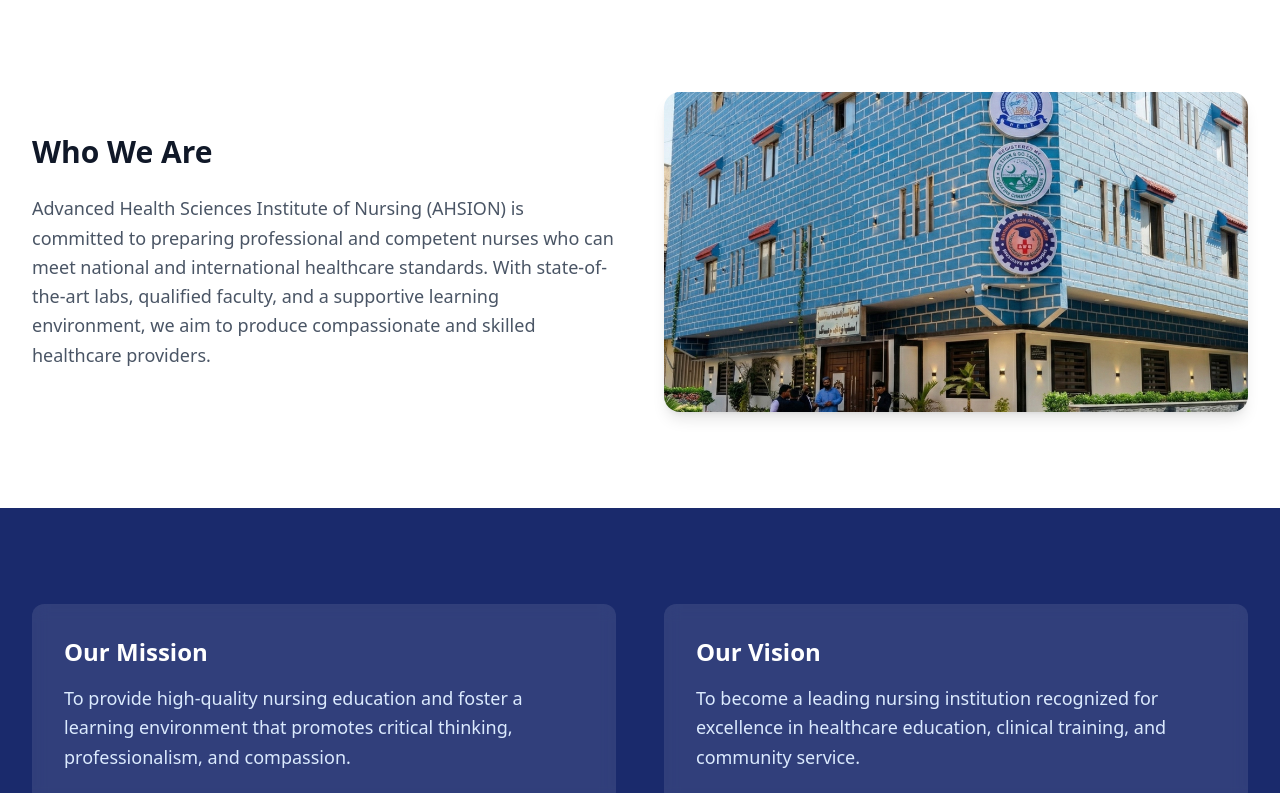
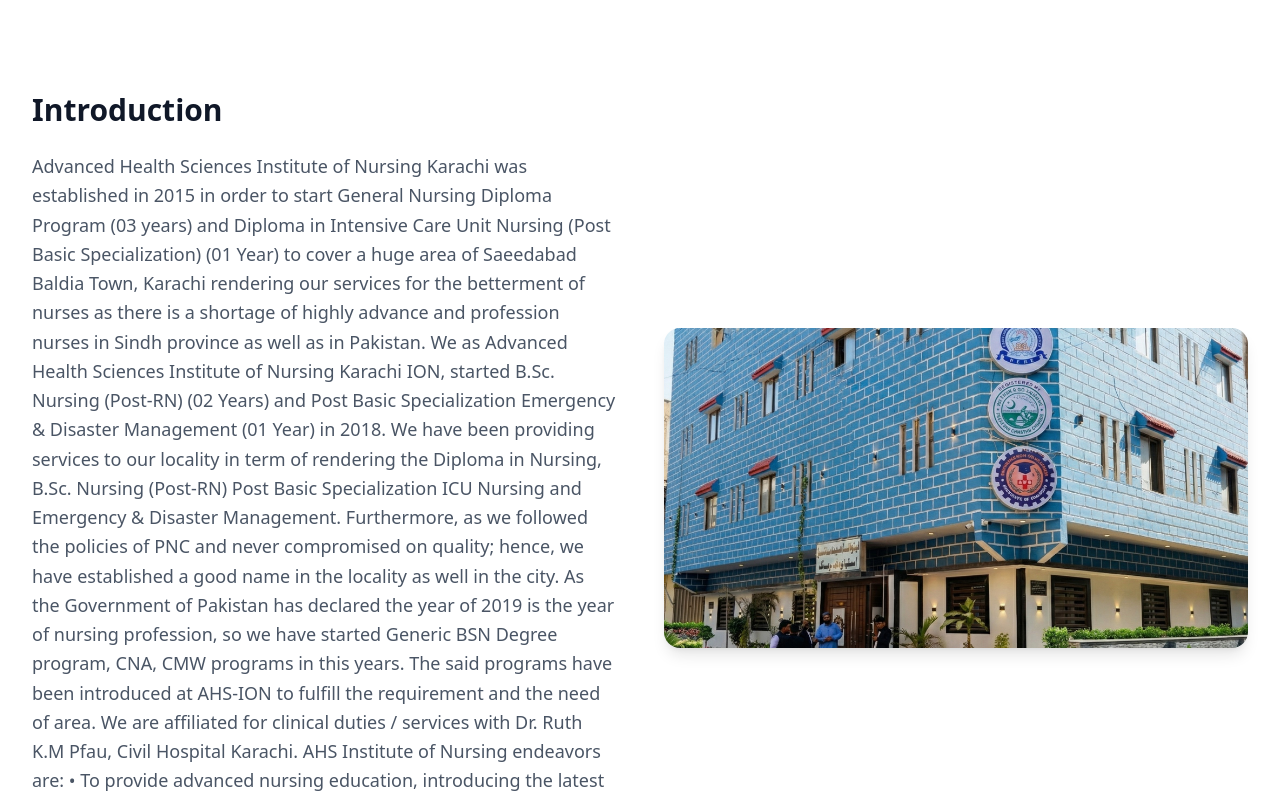
Before and after one commit to AHSANKHAN1999/ahsion-website, a Next.js app: page /about in a window 1280 px wide. Shown: the part 360-1153 px from the top of the page. Built offline with nearby package versions, Linux system fonts and the light colour scheme.

Commit message:
Updated Introduction,update massage navbar, Mission and Vision text

```diff
--- a/src/data/siteData.js
+++ b/src/data/siteData.js
@@ -10,7 +10,7 @@ export const siteData = {
     { label: "Home", link: "/" },
     { label: "About", link: "/about", sub_navigation: [
         { label: "Our Vision & Mission", link: "/about" }, // Agar koi aur page hai
-        { label: "Leadership Messages", link: "/about/messages" }, // Aapka Messages Page
+        { label: "Messages of Director", link: "/about/messages" }, // Aapka Messages Page
         { label: "Affiliations", link: "/affiliations" },
         { label: "Contact", link: "/contact" }
       ]},
@@ -65,17 +65,25 @@ export const siteData = {
         },
         {
           type: "content",
-          title: "Who We Are",
-          text: "Advanced Health Sciences Institute of Nursing (AHSION) is committed to preparing professional and competent nurses who can meet national and international healthcare standards. With state-of-the-art labs, qualified faculty, and a supportive learning environment, we aim to produce compassionate and skilled healthcare providers.",
-          image: "/images/about-main.jpg",
+          title: "Introduction",
+text: `Advanced Health Sciences Institute of Nursing Karachi was established in 2015 in order to start General Nursing Diploma Program (03 years) and Diploma in Intensive Care Unit Nursing (Post Basic Specialization) (01 Year) to cover a huge area of Saeedabad Baldia Town, Karachi rendering our services for the betterment of nurses as there is a shortage of highly advance and profession nurses in Sindh province as well as in Pakistan. We as Advanced Health Sciences Institute of Nursing Karachi ION, started B.Sc. Nursing (Post-RN) (02 Years) and Post Basic Specialization Emergency & Disaster Management (01 Year) in 2018.
+
+    We have been providing services to our locality in term of rendering the Diploma in Nursing, B.Sc. Nursing (Post-RN) Post Basic Specialization ICU Nursing and Emergency & Disaster Management. Furthermore, as we followed the policies of PNC and never compromised on quality; hence, we have established a good name in the locality as well in the city. As the Government of Pakistan has declared the year of 2019 is the year of nursing profession, so we have started Generic BSN Degree program, CNA, CMW programs in this years. The said programs have been introduced at AHS-ION to fulfill the requirement and the need of area.
+
+    We are affiliated for clinical duties / services with Dr. Ruth K.M Pfau, Civil Hospital Karachi. AHS Institute of Nursing endeavors are:
+    • To provide advanced nursing education, introducing the latest technology of nursing profession.
+    • To make the education easy for the interested students without compromising the quality of care.
+    • To facilitate and provide students with all kind of facilities.`,
+    image: "/images/about-main.jpg",
         },
         {
           type: "mission_vision",
           mission:
-            "To provide high-quality nursing education and foster a learning environment that promotes critical thinking, professionalism, and compassion.",
+`The institute of Nursing is committed to perfection in nursing education, clinical practice, nursing care, and community service. The institute prepares nursing students to be effective clinicians & leaders who will work to improve the health and health care of Pakistan people community and beyond, and contribute to the nursing profession through professional, scholarly & legal activities.
+
+    Our mission is to provide our trainee with the highest possible standard of nursing education using all available resources. The focus of our program is to provide a supportive learning environment for the students. We aim to train skilled & qualified professional nurses who deliver care that is tailored to each person's unique needs. Institution of dedicated to promoting patients well-being through skilled and educated nurses. We collaborate with stakeholder of health care of maximize the nursing care. We promote a supportive and learning environment for our staff, respecting each others needs, abilities and potential.`,
           vision:
-            "To become a leading nursing institution recognized for excellence in healthcare education, clinical training, and community service.",
-        },
+`As a institute, our vision is to produce competent nurses and health care providers whose care, discoveries, authentic and qualified voices may proved them the vital organ of a living society. Our society will start acknowledging their services. We also wish to create nursing in medical awareness into every home in Pakistan. Finally, we will be able to eradicate the minor diseases by improving health & quality care through excellence in nursing education, research & discoveries.`,        },
       ],
     },
 
```
